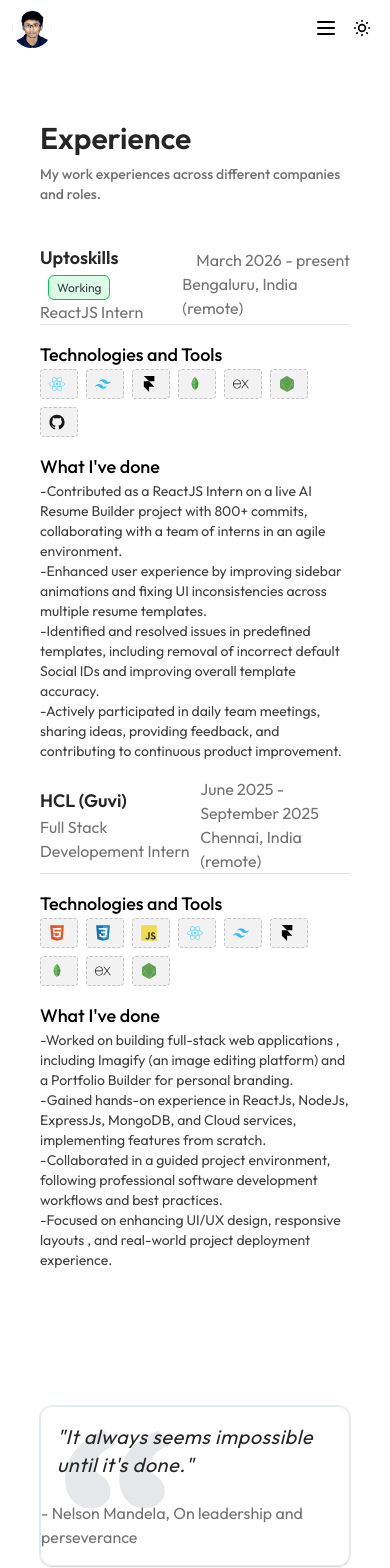
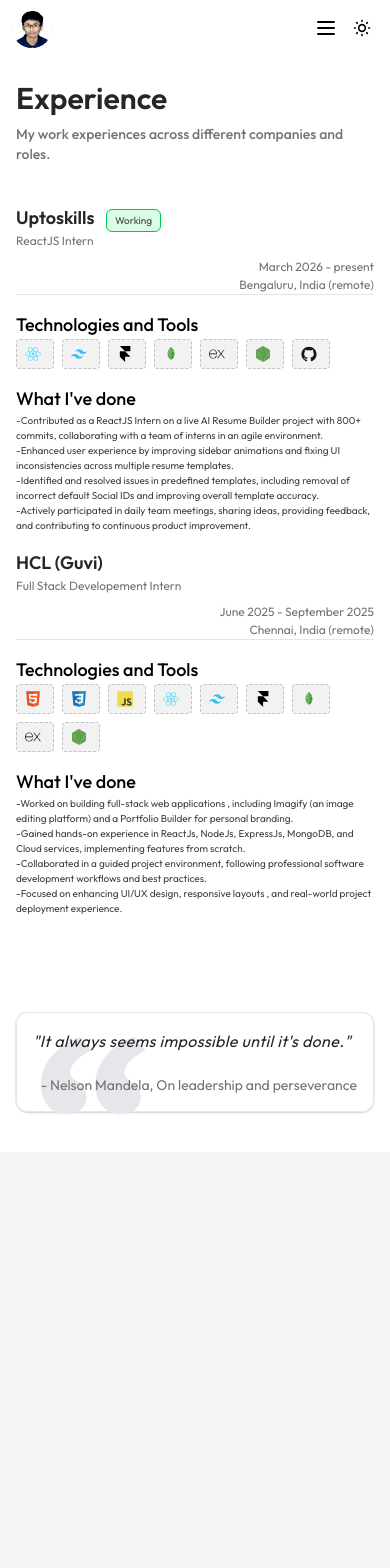
Before and after one commit to rishiraj1209/Rishi-Portfolio, a Next.js app: page /experience in a window 390 px wide. Shown: the top 1568 px of the page. After the commit the page ends 1152 px from the top, so only its background shows below. Built offline with nearby package versions, Linux system fonts and the light colour scheme.

Commit message:
done making project responsive

```diff
--- a/src/app/contactme/page.tsx
+++ b/src/app/contactme/page.tsx
@@ -43,7 +43,7 @@
         }
     }
   return (
-    <Container className='min-h-screen pt-30 px-10'>
+    <Container className='min-h-screen py-20 md:py-30 px-4 md:px-10'>
         <h1 className='text-4xl font-semibold text-primary dark:text-neutral-100 mb-2 text-shadow-md dark:text-shadow-neutral-700'>Contact Me</h1>
         <p className='font-medium text-secondary mb-4'>Have a project in mind or just want to say hi? I'd love to hear from you.</p>
 
--- a/src/app/experience/page.tsx
+++ b/src/app/experience/page.tsx
@@ -7,8 +7,7 @@
 
 const page = () => {
   return (
-    <Container className='py-30 px-10 min-h-screen flex items-start justify-start '>
-    <div className='min-h-screen'>
+    <Container className='py-20 md:py-30 px-4 md:px-10 min-h-screen'>
             <div className='mb-10'>
               <h1 className='text-3xl font-semibold text-primary dark:text-neutral-100 mb-2'>Experience</h1>
               <p className='font-medium text-secondary dark:text-neutral-400 text-sm md:text-base'>My work experiences across different companies and roles.</p>
@@ -31,13 +30,13 @@
              }}
             >
                 {experiences.map((exp,idx)=>(
-                    <div key={idx} className='my-4'>
-                        <div  className='flex justify-between items-center border-b border-neutral-200 dark:border-neutral-700'>
-                            <div className='flex flex-col items-start'>
-                                <span className='text-primary dark:text-neutral-100 font-semibold text-lg'>{exp.company} {exp.isCurrent && <span className='ml-2 bg-green-100 border border-green-500 px-2 py-1 text-[12px] font-light rounded-md text-neutral-700 dark:text-neutral-100 dark:bg-green-950 dark:border-green-700'>Working</span>}</span>
+                    <div key={idx} className='my-4 text-[12px] md:text-base'>
+                        <div className='flex flex-col gap-2 md:flex-row md:justify-between md:items-center border-b border-neutral-200 dark:border-neutral-700 max-w-full'>
+                            <div className='flex min-w-0 flex-col items-start'>
+                                <span className='text-primary dark:text-neutral-100 font-semibold text-lg break-words'>{exp.company} {exp.isCurrent && <span className='text-[10px] md:text-[12px] ml-2 bg-green-100 border border-green-500 px-2 py-1  font-light rounded-md text-neutral-700 dark:text-neutral-100 dark:bg-green-950 dark:border-green-700'>Working</span>}</span>
                                 <span className='text-secondary dark:text-neutral-400'>{exp.position}</span>
                             </div>
-                            <div className='flex flex-col items-end'>
+                            <div className='flex min-w-0 flex-col items-end'>
                                 <span className='text-secondary dark:text-neutral-400'>{exp.startDate} - {exp.endDate}</span>
                                 <span className='text-secondary dark:text-neutral-400'>{exp.location}</span>
                             </div>
@@ -58,7 +57,7 @@
                                 <p className='text-lg font-medium'>What I've done</p>
                                 <div>
                                     {exp.discription.map((des,idx)=>(
-                                        <p key={idx} className='text-sm text-neutral-700 dark:text-neutral-300'>-{des}</p>
+                                        <p key={idx} className='text-[10px] md:text-sm text-neutral-700 dark:text-neutral-300'>-{des}</p>
                                     ))}
                                 </div>
 
@@ -68,7 +67,6 @@
                     </div>
                 ))}
             </motion.div>
-    </div>
     </Container>
   )
 }
--- a/src/app/layout.tsx
+++ b/src/app/layout.tsx
@@ -26,7 +26,7 @@
       className={`${outfit.className} h-full antialiased`}
       suppressHydrationWarning
     >
-      <body className="min-h-full flex flex-col bg-neutral-100 dark:bg-neutral-950 ">
+      <body className="w-full min-h-full flex flex-col bg-neutral-100 dark:bg-neutral-950 ">
         <ThemeProvider attribute="class" defaultTheme="system" enableSystem>
           <Navbar/>
           {children}
--- a/src/app/page.tsx
+++ b/src/app/page.tsx
@@ -23,8 +23,8 @@
       duration:0.3,
       ease:"easeInOut"
     }}
-     className="min-h-screen flex items-start justify-start ">
-      <Container className="min-h-[200vh] px-4 py-20">
+     className="min-h-screen flex items-start justify-start">
+      <Container className="min-h-[200vh] py-20 md:py-30 px-4 md:px-10">
           <Hero/>
           <Experience/>
           <Projects/>
--- a/src/components/Container.tsx
+++ b/src/components/Container.tsx
@@ -6,7 +6,7 @@
     className?:string,
 }) => {
   return (
-    <div className={cn('max-w-4xl w-full mx-auto bg-white dark:bg-neutral-900',className)}>
+    <div className={cn('max-w-4xl w-full mx-auto bg-white dark:bg-neutral-900 overflow-x-hidden',className)}>
       {children}
     </div>
   )
--- a/src/components/Motivation.tsx
+++ b/src/components/Motivation.tsx
@@ -112,7 +112,7 @@
         setIdx(Math.floor((Math.random())*20));
     },[])
   return (
-    <Container className='pb-10 px-10'>
+    <Container className='pb-10 px-4 md:px-10'>
         <motion.div
         initial ={{
             opacity:0,
@@ -126,12 +126,12 @@
             duration:0.3,
             ease:'easeInOut'
         }}
-        className='rounded-xl border border-slate-200 dark:border-neutral-700 relative h-40 shadow-aceternity dark:shadow-aceternity-dark'>
+        className='rounded-xl border border-slate-200 dark:border-neutral-700 relative h-25 md:h-40 shadow-aceternity dark:shadow-aceternity-dark'>
             <svg aria-hidden="true" width="105" height="78" className="absolute left-6 top-6 fill-gray-200 dark:fill-neutral-800 ">
                 <path d="M25.086 77.292c-4.821 0-9.115-1.205-12.882-3.616-3.767-2.561-6.78-6.102-9.04-10.622C1.054 58.534 0 53.411 0 47.686c0-5.273.904-10.396 2.712-15.368 1.959-4.972 4.746-9.567 8.362-13.786a59.042 59.042 0 0 1 12.43-11.3C28.325 3.917 33.599 1.507 39.324 0l11.074 13.786c-6.479 2.561-11.677 5.951-15.594 10.17-3.767 4.219-5.65 7.835-5.65 10.848 0 1.356.377 2.863 1.13 4.52.904 1.507 2.637 3.089 5.198 4.746 3.767 2.41 6.328 4.972 7.684 7.684 1.507 2.561 2.26 5.5 2.26 8.814 0 5.123-1.959 9.19-5.876 12.204-3.767 3.013-8.588 4.52-14.464 4.52Zm54.24 0c-4.821 0-9.115-1.205-12.882-3.616-3.767-2.561-6.78-6.102-9.04-10.622-2.11-4.52-3.164-9.643-3.164-15.368 0-5.273.904-10.396 2.712-15.368 1.959-4.972 4.746-9.567 8.362-13.786a59.042 59.042 0 0 1 12.43-11.3C82.565 3.917 87.839 1.507 93.564 0l11.074 13.786c-6.479 2.561-11.677 5.951-15.594 10.17-3.767 4.219-5.65 7.835-5.65 10.848 0 1.356.377 2.863 1.13 4.52.904 1.507 2.637 3.089 5.198 4.746 3.767 2.41 6.328 4.972 7.684 7.684 1.507 2.561 2.26 5.5 2.26 8.814 0 5.123-1.959 9.19-5.876 12.204-3.767 3.013-8.588 4.52-14.464 4.52Z"></path>
             </svg>
-            <p className='absolute left-4 top-4 text-xl italic text-primary dark:text-neutral-100 tracking-wide z-10'>"{quotes[idx].quote}"</p>
-            <p className='absolute bottom-4 right-4 text-secondary dark:text-neutral-400'>- {quotes[idx].author}, {quotes[idx].context}</p>
+            <p className='absolute left-4 top-4 text-base md:text-xl italic text-primary dark:text-neutral-100 tracking-wide z-10'>"{quotes[idx].quote}"</p>
+            <p className='absolute bottom-4 right-4 text-sm md:text-base text-secondary dark:text-neutral-400'>- {quotes[idx].author}, {quotes[idx].context}</p>
         </motion.div>
     </Container>
   )
--- a/src/components/landingPage/Experience.tsx
+++ b/src/components/landingPage/Experience.tsx
@@ -23,12 +23,12 @@
       }}
        className='space-y-4 text-center'>
         {experiences.map((exp,idx)=>(
-            <div key={idx} className='flex justify-between items-center'>
-                <div className='flex flex-col items-start'>
-                    <span className='text-primary dark:text-neutral-100 font-semibold text-lg'>{exp.company}</span>
+            <div key={idx} className='flex flex-col gap-2 md:flex-row md:justify-between md:items-center border-neutral-200 dark:border-neutral-700 text-[12px] md:text-base max-w-full'>
+                <div className='flex min-w-0 flex-col items-start'>
+                    <span className='text-primary dark:text-neutral-100 font-semibold text-lg wrap-break-word'>{exp.company} {exp.isCurrent && <span className='text-[10px] md:text-[12px] ml-2 bg-green-100 border border-green-500 px-2 py-1  font-light rounded-md text-neutral-700 dark:text-neutral-100 dark:bg-green-950 dark:border-green-700'>Working</span>}</span>
                     <span className='text-secondary dark:text-neutral-400'>{exp.position}</span>
                 </div>
-                <div className='flex flex-col items-end'>
+                <div className='flex min-w-0 flex-col items-end'>
                     <span className='text-secondary dark:text-neutral-400'>{exp.startDate} - {exp.endDate}</span>
                     <span className='text-secondary dark:text-neutral-400'>{exp.location}</span>
                 </div>
--- a/src/components/landingPage/Projects.tsx
+++ b/src/components/landingPage/Projects.tsx
@@ -27,7 +27,7 @@
             }}
             className='group relative mb-4' key={project.title}>
                 <Link href={project.href}>
-                    <Image className='object-cover w-90 h-60 rounded-xl border border-slate-200 dark:border-slate-500 group-hover:scale-102 transition-all duration-200' src={project.image} alt={project.title} height={300} width={300} loading='eager' />
+                    <Image className='object-cover w-full h-60 rounded-xl border border-slate-200 dark:border-slate-500 group-hover:scale-102 transition-all duration-200' src={project.image} alt={project.title} height={300} width={300} loading='eager' />
                 </Link>
                 <h1 className='text-primary dark:text-neutral-100 mb-2 font-semibold text-lg'>{project.title}</h1>
                 <p className='text-secondary dark:text-neutral-400 max-w-80'>{project.description}</p>
```
Also changed, not shown: src/app/projects/page.tsx (+4 -6 lines).
